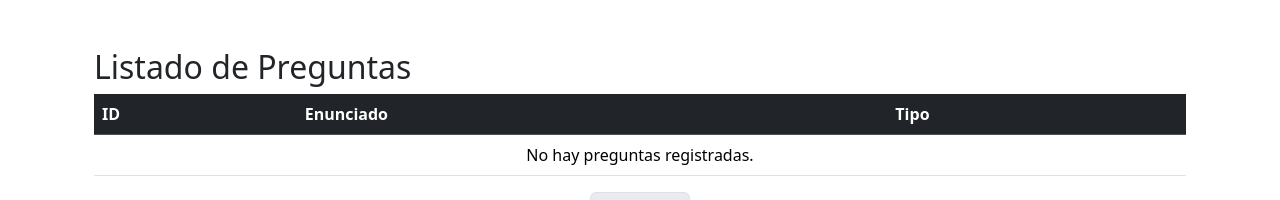
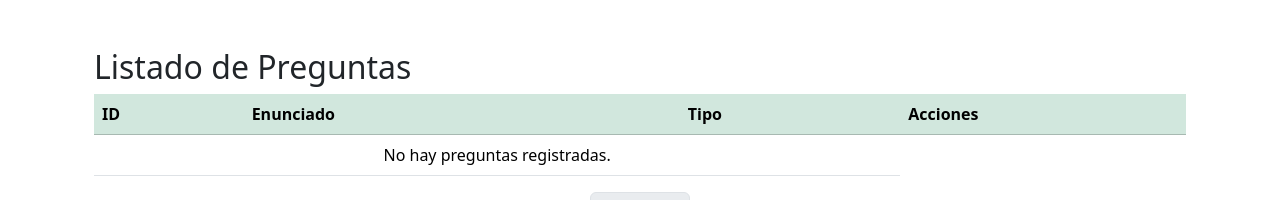
Before and after one commit to wfpinedar/isproject, a Django app: template proyectois/evapp/templates/listar_preguntas.html in a window 1280 px wide. Shown: the part 56-256 px from the top of the page. Run offline with Django 3.2, Linux system fonts and the light colour scheme; the template is opened without the code that fills it, so the values that code supplies are empty.

Commit message:
Cambio color tablas.

```diff
--- a/proyectois/evapp/templates/editar_pregunta_completa.html
+++ b/proyectois/evapp/templates/editar_pregunta_completa.html
@@ -19,7 +19,7 @@
         <input type="hidden" name="guardar_respuestas" value="true">
         <h3>Gestionar Respuestas Relacionadas</h3>
         <table class="table table-bordered">
-            <thead class="table-dark">
+            <thead class="table-success">
                 <tr>
                     <th>Seleccionar</th>
                     <th>Respuesta</th>
--- a/proyectois/evapp/templates/listar_evaluaciones.html
+++ b/proyectois/evapp/templates/listar_evaluaciones.html
@@ -4,7 +4,7 @@
 <div class="container mt-5">
     <h2>Listado de Evaluaciones</h2>
     <table class="table table-hover">
-        <thead class="table-dark">
+        <thead class="table-success">
             <tr>
                 <th>Asignatura</th>
                 <th>Fecha y hora</th>
--- a/proyectois/evapp/templates/listar_preguntas.html
+++ b/proyectois/evapp/templates/listar_preguntas.html
@@ -4,11 +4,12 @@
 <div class="container mt-5">
     <h2>Listado de Preguntas</h2>
     <table class="table table-hover">
-        <thead class="table-dark">
+        <thead class="table-success">
             <tr>
                 <th>ID</th>
                 <th>Enunciado</th>
                 <th>Tipo</th>
+                <th>Acciones</th>
             </tr>
         </thead>
         <tbody>
--- a/proyectois/evapp/templates/listar_respuestas.html
+++ b/proyectois/evapp/templates/listar_respuestas.html
@@ -4,7 +4,7 @@
 <div class="container mt-5">
     <h2>Listado de Respuestas</h2>
     <table class="table table-hover">
-        <thead class="table-dark">
+        <thead class="table-success">
             <tr>
                 <th>ID</th>
                 <th>Respuesta</th>
--- a/proyectois/evapp/templates/relacionar_respuestas.html
+++ b/proyectois/evapp/templates/relacionar_respuestas.html
@@ -8,7 +8,7 @@
     <form method="post">
         {% csrf_token %}
         <table class="table table-bordered">
-            <thead class="table-dark">
+            <thead class="table-success">
                 <tr>
                     <th>Seleccionar</th>
                     <th>Respuesta</th>
@@ -41,7 +41,7 @@
     <div class="mt-4">
         <h3>Respuestas Relacionadas</h3>
         <table class="table table-hover">
-            <thead class="table-dark">
+            <thead class="table-success">
                 <tr>
                     <th>Respuesta</th>
                     <th>Correcta</th>
```
